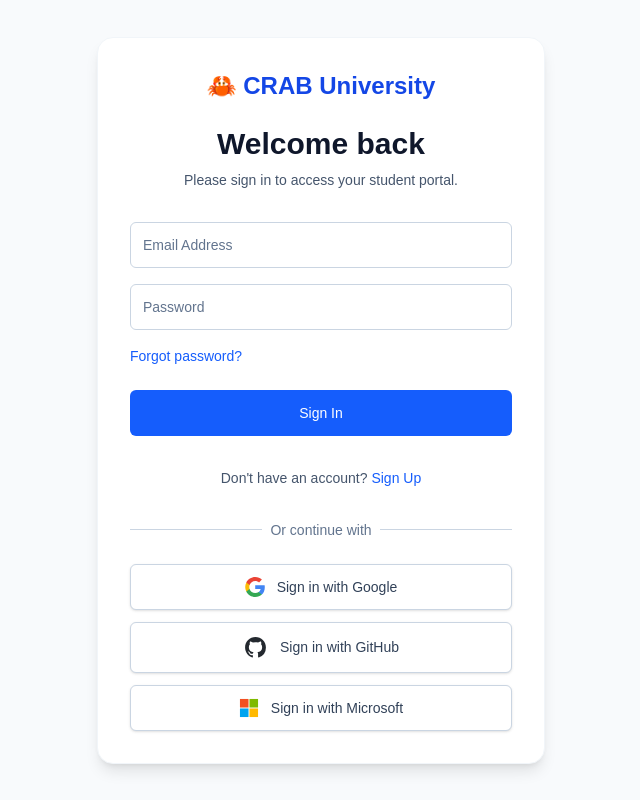
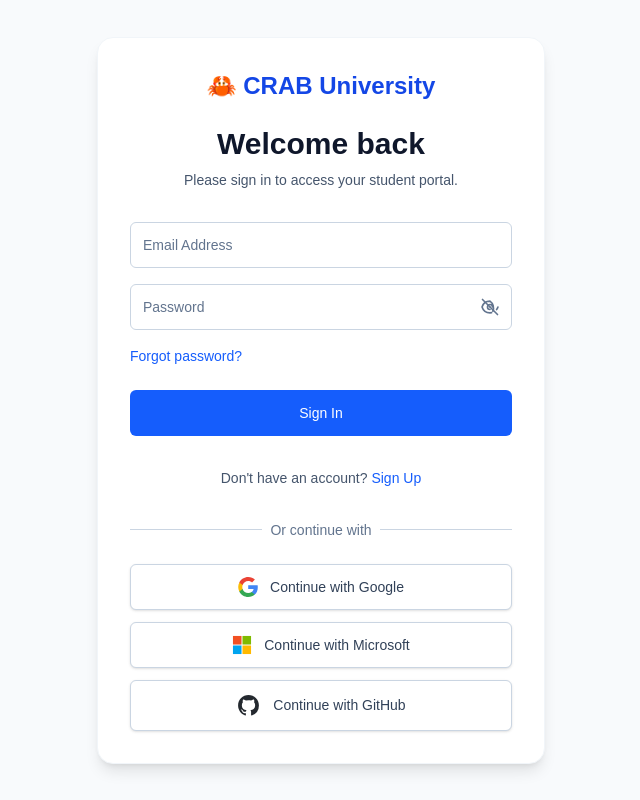
Before and after one commit to IttehadT/CRAB-University, a Next.js app in the folder frontend/: page /login in a window 1280 px wide. Shown: the whole page, without its empty margins (319-959 px from the left). Built offline with nearby package versions, Linux system fonts and the light colour scheme; no server answers.

Commit message:
add eye icon

```diff
--- a/frontend/src/app/forgot-password/page.tsx
+++ b/frontend/src/app/forgot-password/page.tsx
@@ -139,8 +139,8 @@
                 type="text"
                 required
                 maxLength={8}
-                className="relative block w-full rounded-md border border-slate-300 px-3 py-3 text-center tracking-widest text-slate-900 placeholder-slate-500 focus:border-blue-500 focus:outline-none focus:ring-blue-500 sm:text-lg"
-                placeholder="••••••••"
+                className="relative block w-full rounded-md border border-slate-300 px-3 py-3 text-center tracking-widest text-slate-900 placeholder-slate-500 focus:border-blue-500 focus:outline-none focus:ring-blue-500 sm:text-sm"
+                placeholder="Enter Code"
                 value={otp}
                 onChange={(e) => setOtp(e.target.value.replace(/\D/g, ''))} // Only allow numbers
               />
--- a/frontend/src/app/login/page.tsx
+++ b/frontend/src/app/login/page.tsx
@@ -12,6 +12,7 @@
   const [loading, setLoading] = useState(false);
   const [message, setMessage] = useState("");
   const [fullName, setFullName] = useState("");
+  const [showPassword, setShowPassword] = useState(false);
 
   // NEW: State to toggle between Sign In and Sign Up
   const [isSignUp, setIsSignUp] = useState(false);
@@ -115,15 +116,6 @@
     }
   };
 
-  const handleGithubLogin = async () => {
-    setLoading(true);
-    setMessage("Redirecting to GitHub...");
-    const { error } = await supabase.auth.signInWithOAuth({
-      provider: 'github',
-      options: { redirectTo: `${window.location.origin}/dashboard` },
-    });
-    if (error) { setMessage(error.message); setLoading(false); }
-  };
 
   const handleMicrosoftLogin = async () => {
     setLoading(true);
@@ -142,6 +134,15 @@
     }
   };
 
+  const handleGithubLogin = async () => {
+    setLoading(true);
+    setMessage("Redirecting to GitHub...");
+    const { error } = await supabase.auth.signInWithOAuth({
+      provider: 'github',
+      options: { redirectTo: `${window.location.origin}/dashboard` },
+    });
+    if (error) { setMessage(error.message); setLoading(false); }
+  };
 
   // NEW: Intercept the render if we are transitioning to the dashboard
   if (isRedirecting) {
@@ -216,17 +217,36 @@
           {/* Password Input Block */}
           <div>
             <label htmlFor="password" className="sr-only">Password</label>
+            <div className="relative">
               <input
                 id="password"
                 name="password"
-              type="password"
+                type={showPassword ? "text" : "password"}
                 required
                 minLength={8}
-              className="relative block w-full rounded-md border border-slate-300 px-3 py-3 text-slate-900 placeholder-slate-500 focus:z-10 focus:border-blue-500 focus:outline-none focus:ring-blue-500 sm:text-sm"
+                className="relative block w-full rounded-md border border-slate-300 px-3 py-3 pr-10 text-slate-900 placeholder-slate-500 focus:z-10 focus:border-blue-500 focus:outline-none focus:ring-blue-500 sm:text-sm"
                 placeholder="Password"
                 value={password}
                 onChange={(e) => setPassword(e.target.value)}
               />
+              <button
+                type="button"
+                onClick={() => setShowPassword(!showPassword)}
+                className="absolute inset-y-0 right-0 flex items-center px-3 text-slate-500 hover:text-slate-700 focus:outline-none z-20"
+              >
+                {showPassword ? (
+                  <svg className="h-5 w-5" fill="none" xmlns="http://www.w3.org/2000/svg" viewBox="0 0 24 24" stroke="currentColor">
+                    <path strokeLinecap="round" strokeLinejoin="round" strokeWidth={2} d="M15 12a3 3 0 11-6 0 3 3 0 016 0z" />
+                    <path strokeLinecap="round" strokeLinejoin="round" strokeWidth={2} d="M2.458 12C3.732 7.943 7.523 5 12 5c4.478 0 8.268 2.943 9.542 7-1.274 4.057-5.064 7-9.542 7-4.477 0-8.268-2.943-9.542-7z" />
+                  </svg>
+                ) : (
+                  <svg className="h-5 w-5" fill="none" xmlns="http://www.w3.org/2000/svg" viewBox="0 0 24 24" stroke="currentColor">
+                    <path strokeLinecap="round" strokeLinejoin="round" strokeWidth={2} d="M13.875 18.825A10.05 10.05 0 0112 19c-4.478 0-8.268-2.943-9.542-7a10.05 10.05 0 011.61-3.092M15 12a3 3 0 00-3-3m0 0a3 3 0 00-3 3m0 0a3 3 0 003 3m0-3h.01M21.542 12a10.05 10.05 0 01-1.61 3.092m-4.522 1.943A10.05 10.05 0 0012 5c-4.478 0-8.268 2.943-9.542 7" />
+                    <path strokeLinecap="round" strokeLinejoin="round" strokeWidth={2} d="M3 3l18 18" />
+                  </svg>
+                )}
+              </button>
+            </div>
           </div>
 
           {/* Forgot Password Link - Left Aligned */}
@@ -290,19 +310,7 @@
                   <path fill="#EA4335" d="M -14.754 43.989 C -12.984 43.989 -11.404 44.599 -10.154 45.789 L -6.734 42.369 C -8.804 40.429 -11.514 39.239 -14.754 39.239 C -19.444 39.239 -23.494 41.939 -25.464 45.859 L -21.484 48.949 C -20.534 46.099 -17.884 43.989 -14.754 43.989 Z"/>
                 </g>
               </svg>
-              Sign in with Google
-            </button>
-
-            {/* GitHub Button */}
-            <button
-              onClick={handleGithubLogin}
-              type="button"
-              className="flex w-full items-center justify-center gap-3 rounded-md border border-slate-300 bg-white px-4 py-3 text-sm font-medium text-slate-700 shadow-sm hover:bg-slate-50 focus:outline-none focus:ring-2 focus:ring-blue-500 focus:ring-offset-2 transition-colors"
-            >
-              <svg fill="#24292F" viewBox="0 0 24 24" width="25" height="25">
-                <path fillRule="evenodd" d="M12 2C6.477 2 2 6.484 2 12.017c0 4.425 2.865 8.18 6.839 9.504.5.092.682-.217.682-.483 0-.237-.008-.868-.013-1.703-2.782.605-3.369-1.343-3.369-1.343-.454-1.158-1.11-1.466-1.11-1.466-.908-.62.069-.608.069-.608 1.003.07 1.531 1.032 1.531 1.032.892 1.53 2.341 1.088 2.91.832.092-.647.35-1.088.636-1.338-2.22-.253-4.555-1.113-4.555-4.951 0-1.093.39-1.988 1.029-2.688-.103-.253-.446-1.272.098-2.65 0 0 .84-.27 2.75 1.026A9.564 9.564 0 0112 6.844c.85.004 1.705.115 2.504.337 1.909-1.296 2.747-1.027 2.747-1.027.546 1.379.202 2.398.1 2.651.64.7 1.028 1.595 1.028 2.688 0 3.848-2.339 4.695-4.566 4.943.359.309.678.92.678 1.855 0 1.338-.012 2.419-.012 2.747 0 .268.18.58.688.482A10.019 10.019 0 0022 12.017C22 6.484 17.522 2 12 2z" clipRule="evenodd" />
-              </svg>
-              Sign in with GitHub
+              Continue with Google
             </button>
 
             {/* Microsoft Button */}
@@ -317,7 +325,19 @@
                 <path fill="#00a4ef" d="M1 11h9v9H1z"/>
                 <path fill="#ffb900" d="M11 11h9v9h-9z"/>
               </svg>
-              Sign in with Microsoft
+              Continue with Microsoft
+            </button>
+
+            {/* GitHub Button */}
+            <button
+              onClick={handleGithubLogin}
+              type="button"
+              className="flex w-full items-center justify-center gap-3 rounded-md border border-slate-300 bg-white px-4 py-3 text-sm font-medium text-slate-700 shadow-sm hover:bg-slate-50 focus:outline-none focus:ring-2 focus:ring-blue-500 focus:ring-offset-2 transition-colors"
+            >
+              <svg fill="#24292F" viewBox="0 0 24 24" width="25" height="25">
+                <path fillRule="evenodd" d="M12 2C6.477 2 2 6.484 2 12.017c0 4.425 2.865 8.18 6.839 9.504.5.092.682-.217.682-.483 0-.237-.008-.868-.013-1.703-2.782.605-3.369-1.343-3.369-1.343-.454-1.158-1.11-1.466-1.11-1.466-.908-.62.069-.608.069-.608 1.003.07 1.531 1.032 1.531 1.032.892 1.53 2.341 1.088 2.91.832.092-.647.35-1.088.636-1.338-2.22-.253-4.555-1.113-4.555-4.951 0-1.093.39-1.988 1.029-2.688-.103-.253-.446-1.272.098-2.65 0 0 .84-.27 2.75 1.026A9.564 9.564 0 0112 6.844c.85.004 1.705.115 2.504.337 1.909-1.296 2.747-1.027 2.747-1.027.546 1.379.202 2.398.1 2.651.64.7 1.028 1.595 1.028 2.688 0 3.848-2.339 4.695-4.566 4.943.359.309.678.92.678 1.855 0 1.338-.012 2.419-.012 2.747 0 .268.18.58.688.482A10.019 10.019 0 0022 12.017C22 6.484 17.522 2 12 2z" clipRule="evenodd" />
+              </svg>
+              Continue with GitHub
             </button>
           </div>
         </div>
```
Lines whose indentation alone changed are shown as unchanged.
